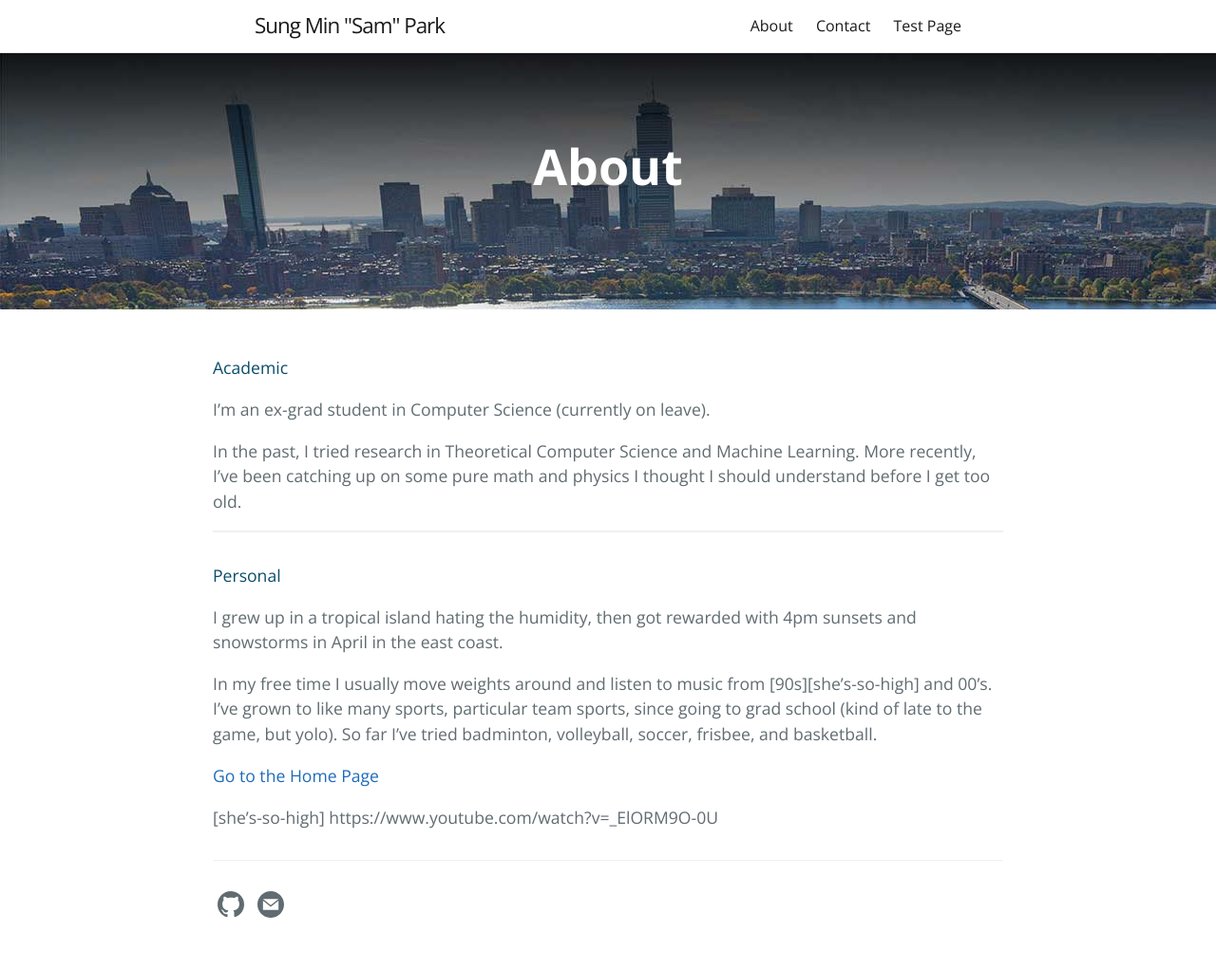
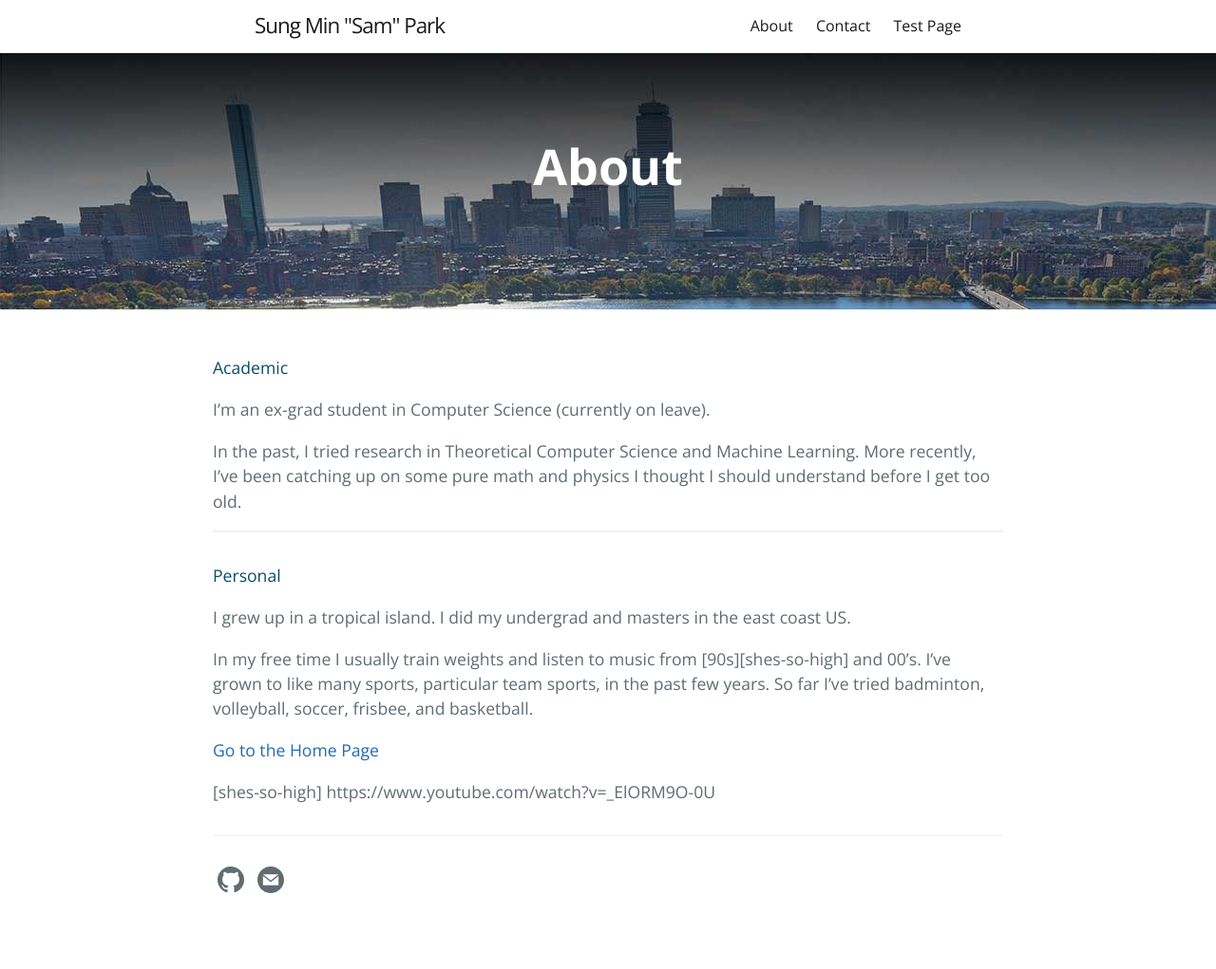
Before and after one commit to sung-max/sung-max.github.io, a Jekyll site: the page built from about.md, in a window 1280 px wide. Shown: the whole page at 95% size. Built offline with Jekyll 4.4.1, drawn with Linux system fonts in a browser that asks for light colours; after the commit the page ends 995 px from its top, so only the background shows below that.

Commit message:
updated about

```diff
--- a/about.md
+++ b/about.md
@@ -16,13 +16,14 @@ More recently, I've been catching up on some pure math and physics I thought I s
 
 #### Personal
 
-I grew up in a tropical island hating the humidity, then got rewarded with 4pm sunsets and snowstorms in April in the east coast.
+I grew up in a tropical island.
+I did my undergrad and masters in the east coast US.
 
-In my free time I usually move weights around and listen to music from [90s][she's-so-high] and 00's.
-I've grown to like many sports, particular team sports, since going to grad school (kind of late to the game, but yolo).
+In my free time I usually train weights and listen to music from [90s][shes-so-high] and 00's.
+I've grown to like many sports, particular team sports, in the past few years.
 So far I've tried badminton, volleyball, soccer, frisbee, and basketball.
 
 
 [Go to the Home Page](../)
 
-[she's-so-high] https://www.youtube.com/watch?v=_ElORM9O-0U
+[shes-so-high] https://www.youtube.com/watch?v=_ElORM9O-0U
```
